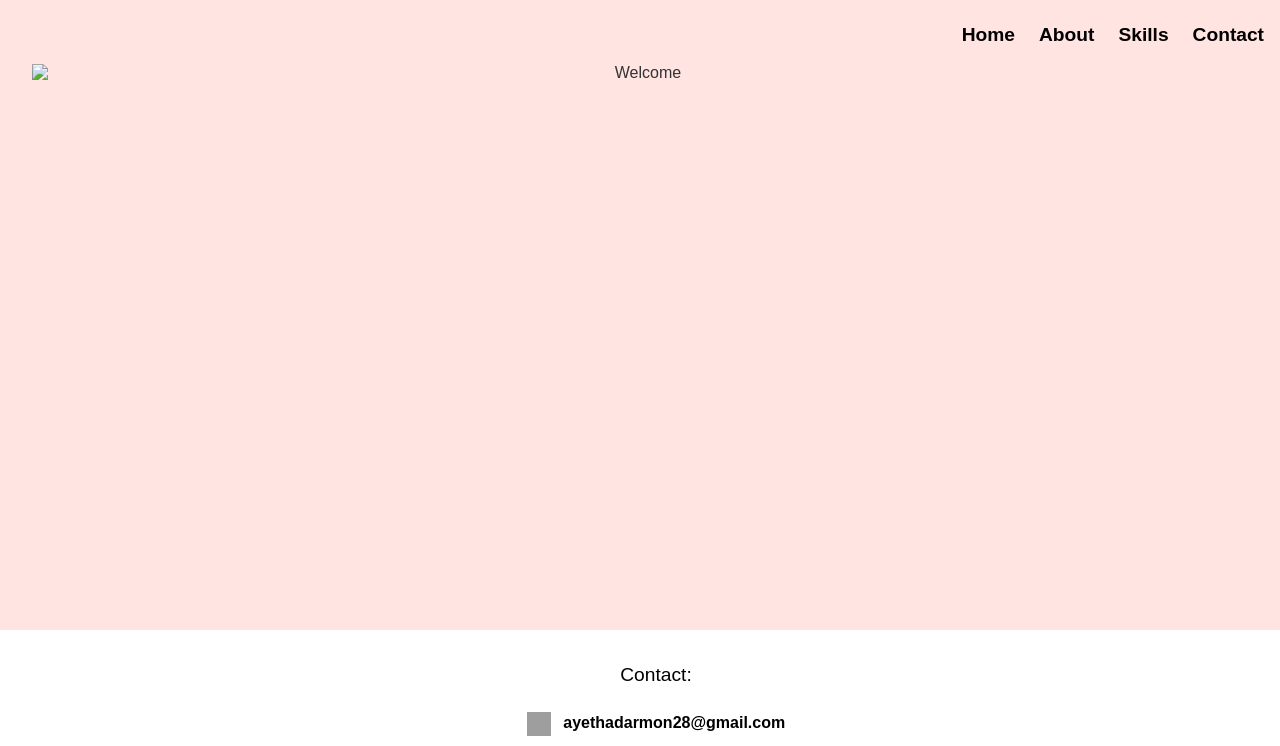
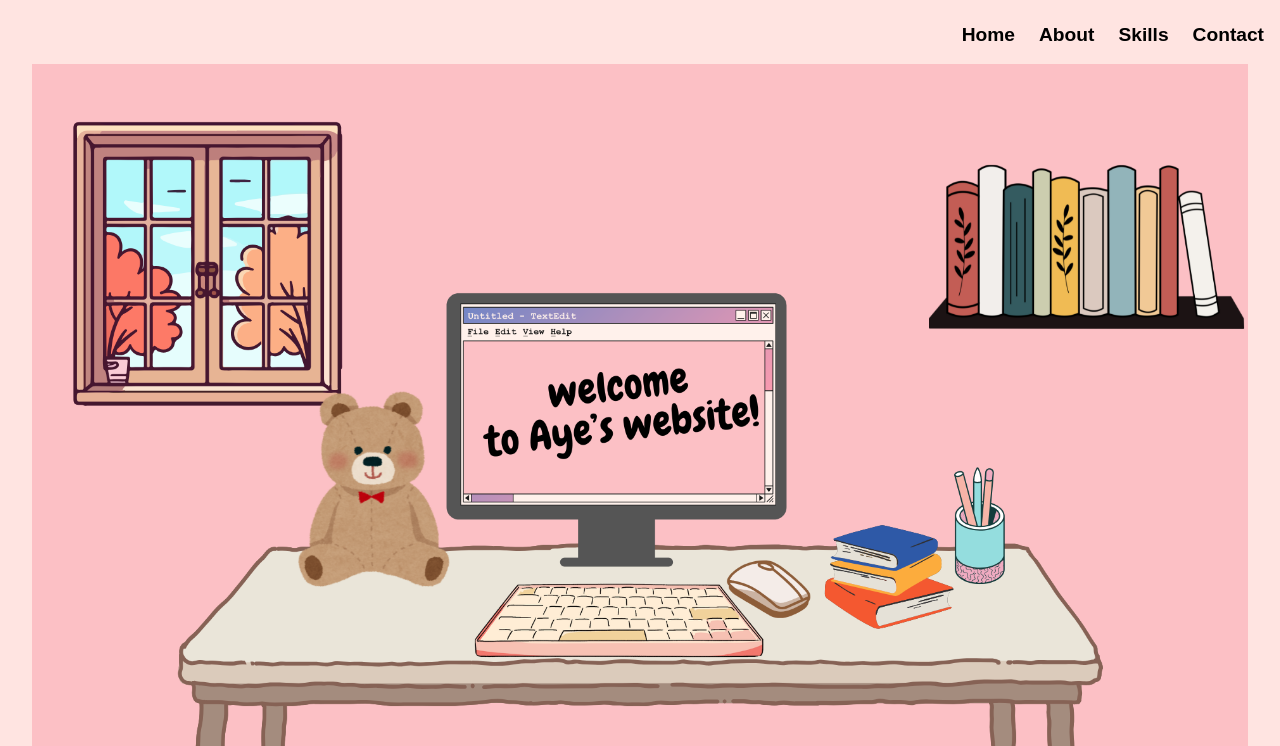
Before and after one commit to Ayethadar28/Aye-s-Portfolio, a plain HTML site: page index.html in a window 1280 px wide. Shown: the top 746 px of the page. Drawn offline with Linux system fonts and the light colour scheme; grey boxes are pictures that could not be loaded.

Commit message:
Update index.html

```diff
--- a/index.html
+++ b/index.html
@@ -20,7 +20,7 @@
 
       <main>
         <div class="container">
-          <img src="pic/welcome1.png" alt="Welcome" class="about">
+          <img src="welcome1.png" alt="Welcome" class="about">
         </div>
 
 
```
